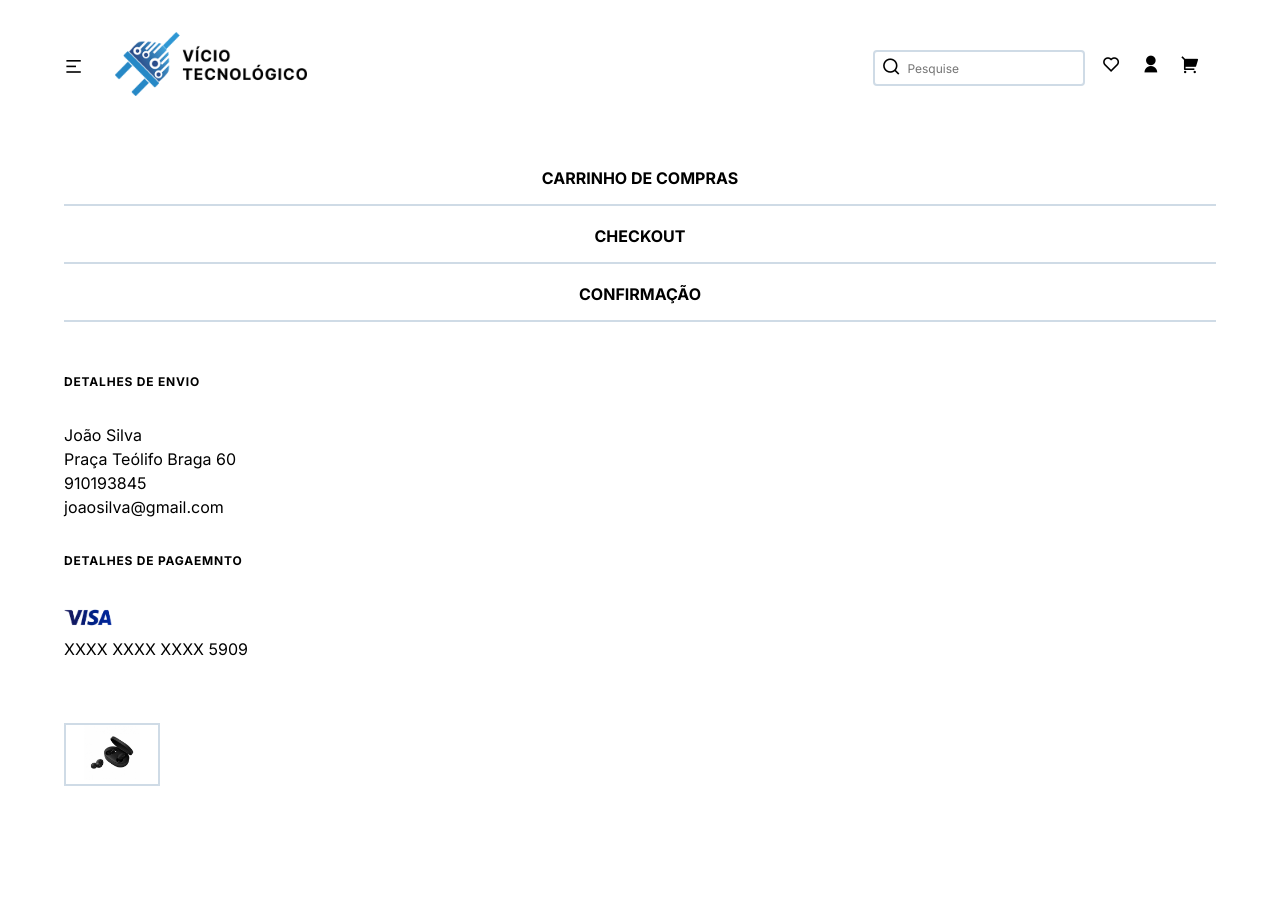
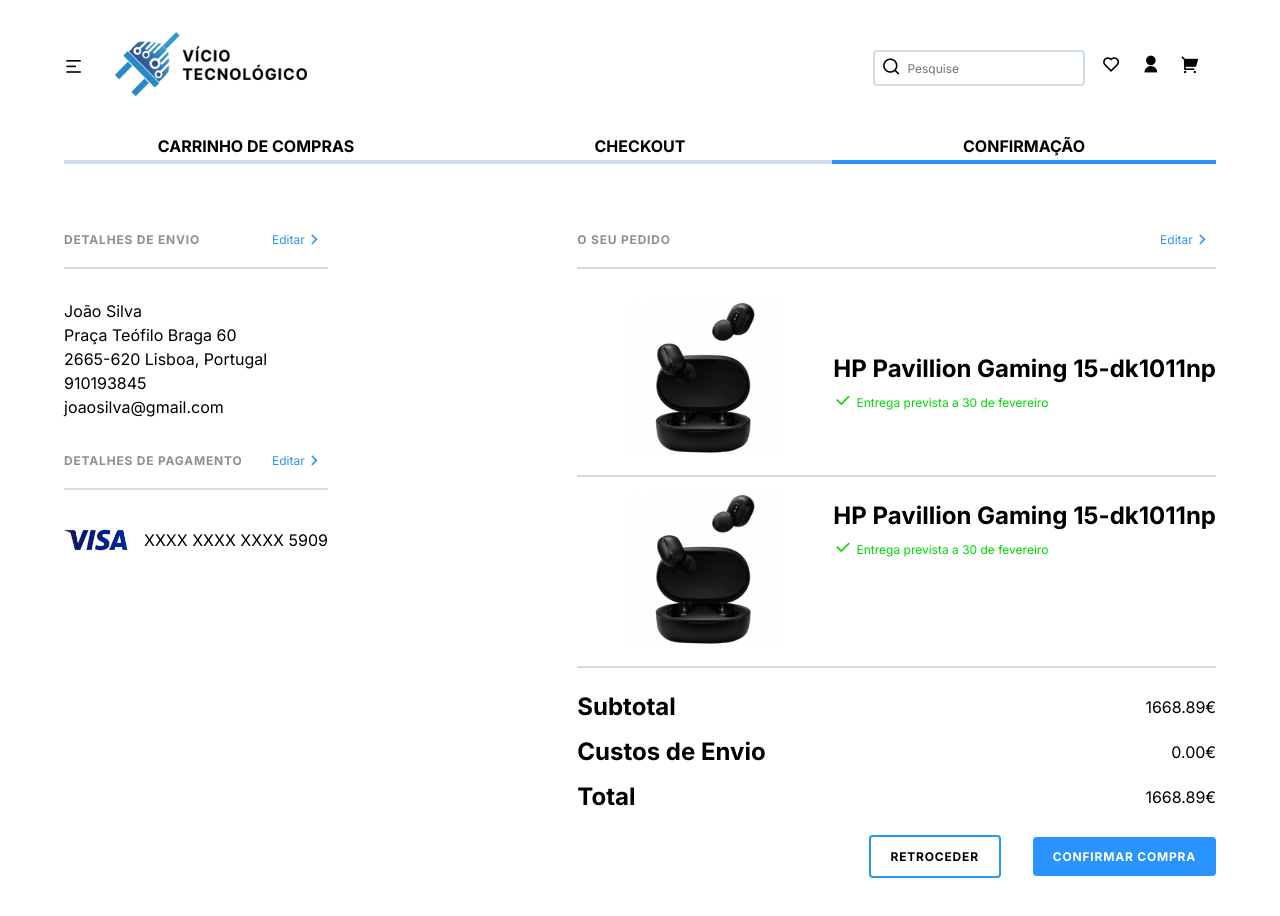
Before and after one commit to goncalodiasmm/vicio-tecnologico, a plain HTML site: page pagamento-3.html in a window 1280 px wide. Before the commit the page ends 850 px from the top, so only its background shows below. Drawn offline with nearby package versions, Linux system fonts and the light colour scheme.

Commit message:
Estilização Páginas Pagamento

```diff
--- a/css/global.css
+++ b/css/global.css
@@ -119,10 +119,25 @@ p {
   background-color: var(--cor-primária);
 }
 
+.texto-centro {
+  text-align: center;
+}
+
+.texto-estender {
+  white-space: nowrap;
+}
+
 /* ÍCONES */
 i {
   font-size: 1.2rem;
   margin-right: 0.25rem;
+}
+
+.anel {
+  border-radius: 50%;
+  border-style: solid;
+  border-width: 0.125rem;
+  padding: 1rem;
 }
 
 /* BOTÕES */
@@ -407,6 +422,10 @@ header {
   margin-top: 2rem;
 }
 
+.ml-1 {
+  margin-left: 1rem;
+}
+
 /* BORDAS */
 .borda-primária {
   border-bottom: 0.25rem solid var(--cor-primária);
--- a/css/style.css
+++ b/css/style.css
@@ -301,6 +301,10 @@
 }
 
 /*SECÇÃO DE PAGAMENTO 1*/
+.pagamento {
+  margin: 2rem 0;
+}
+
 .pagamento button {
   width: 100%;
 }
@@ -340,3 +344,8 @@
 .campo-inferior .vale-desconto input {
   text-indent: 1.5rem;
 }
+
+/* PAGAMENTO 4 */
+.anel {
+  font-size: 4rem;
+}
--- a/pagamento-3.html
+++ b/pagamento-3.html
@@ -37,61 +37,114 @@
       </div>
    </nav>
 
-   <!--SECCÃO DE PAGAMENTO - SEPARADOR 1 -->
+   <!-- SECCÃO DE PAGAMENTO - SEPARADOR 1 -->
    <section class="pagamento">
-      <!--CARRINHO DE COMPRAS-->
-      <div class="carrinho-Compras">
-         <button>
+      <div class="flex-h justificar-centro">
+         <!-- CARRINHO DE COMPRAS -->
+         <button class="borda-cinzento">
             <p class="categoria-médio">Carrinho de compras</p>
-            <div class="divisória-horizontal">
+         </button>
+         <!-- CHECKOUT -->
+         <button class="borda-cinzento">
+            <p class="categoria-médio">Checkout</p>
+         </button>
+         <!-- CONFIRMAÇÃO -->
+         <button class="borda-primária">
+            <p class="categoria-médio">Confirmação</p>
          </button>
       </div>
+   </section>
 
-      <!--CHECKOUT-->
-      <div class="checkout">
-         <button>
-            <p class="categoria-médio">Checkout</p>
-            <div class="divisória-horizontal">
-         </button>
+   <!-- PAGAMENTO 3 -->
+   <div class="flex-h justificar-entre flex-ajustar flex-1">
+      <div>
+         <header>
+            <div class="flex-h justificar-entre">
+               <p class="categoria-pequeno cinzento-60">Detalhes de Envio</p>
+               <a href="pagamento-2.html" class="flex-h alinhar-centro">
+                  <p class="subtexto primária">Editar</p>
+                  <i class="ri-arrow-right-s-line primária"></i>
+               </a>
+            </div>
+            <div class="divisória-horizontal"></div>
+         </header>
+         <div>
+            <p>João Silva</p>
+            <p>Praça Teófilo Braga 60</p>
+            <p>2665-620 Lisboa, Portugal</p>
+            <p>910193845</p>
+            <p>joaosilva@gmail.com</p>
+         </div>
+         <!-- DETALHES PAGAMENTO -->
+         <header>
+            <div class="flex-h justificar-entre">
+               <p class="categoria-pequeno cinzento-60">Detalhes de Pagamento</p>
+               <a href="pagamento-2.html" class="flex-h alinhar-centro">
+                  <p class="subtexto primária">Editar</p>
+                  <i class="ri-arrow-right-s-line primária"></i>
+               </a>
+            </div>
+            <div class="divisória-horizontal"></div>
+         </header>
+         <div class="flex-h alinhar-centro">
+            <img src="./img/pagamento-visa.png" alt="pagamento-visa">
+            <p class="ml-1">XXXX XXXX XXXX 5909</p>
+         </div>
       </div>
-
-      <!--CONFIRMAÇÃO-->
-      <div class="confirmação">
-         <button>
-            <p class="categoria-médio">confirmação</p>
-            <div class="divisória-horizontal">
-         </button>
+      <!-- O SEU PEDIDO -->
+      <div>
+         <header>
+            <div class="flex-h justificar-entre alinhar-centro">
+               <p class="categoria-pequeno cinzento-60">O seu pedido</p>
+               <div class="flex-h alinhar-centro">
+                  <p class="subtexto primária">Editar</p>
+                  <i class="ri-arrow-right-s-line primária"></i>
+               </div>
+            </div>
+            <div class="divisória-horizontal"></div>
+         </header>
+         <div class="flex-h alinhar-centro">
+            <div class="w-16"><img src="/img/Auriculares Xiaomi Mi Airdots/auriculares-xiaomi-mi-airdots_1.jpg"
+                  alt="auriculares"></div>
+            <div>
+               <p class="subtítulo">HP Pavillion Gaming 15-dk1011np</p>
+               <div class="flex-h">
+                  <i class="ri-check-line sucesso"></i>
+                  <p class="subtexto sucesso">Entrega prevista a 30 de fevereiro</p>
+               </div>
+            </div>
+         </div>
+         <div class="divisória-horizontal"></div>
+         <div class="flex-h">
+            <div class="w-16"><img src="/img/Auriculares Xiaomi Mi Airdots/auriculares-xiaomi-mi-airdots_1.jpg"
+                  alt="auriculares"></div>
+            <div>
+               <p class="subtítulo">HP Pavillion Gaming 15-dk1011np</p>
+               <div class="flex-h">
+                  <i class="ri-check-line sucesso"></i>
+                  <p class="subtexto sucesso">Entrega prevista a 30 de fevereiro</p>
+               </div>
+            </div>
+         </div>
+         <div class="divisória-horizontal"></div>
+         <div class="flex-h alinhar-centro justificar-entre">
+            <p class="subtítulo">Subtotal</p>
+            <p>1668.89€</p>
+         </div>
+         <div class="flex-h alinhar-centro justificar-entre">
+            <p class="subtítulo">Custos de Envio</p>
+            <p>0.00€</p>
+         </div>
+         <div class="flex-h alinhar-centro justificar-entre">
+            <p class="subtítulo">Total</p>
+            <p>1668.89€</p>
+         </div>
+         <div class="flex-h espaço-2 alinhar-centro justificar-fim">
+            <a href="pagamento-1.html" class="btn-contorno categoria-pequeno">Retroceder</a>
+            <a href="pagamento-4.html" class="btn-primário categoria-pequeno">Confirmar Compra</a>
+         </div>
       </div>
-
-      <!--DETALHES ENVIO-->
-      <section class="breadcrumbs">
-         <p class="categoria-pequeno">DETALHES DE ENVIO</p>
-      </section>
-      <div class="detalhes envio">
-         <p>João Silva</p>
-         <p>Praça Teólifo Braga 60</p>
-         <p>910193845</p>
-         <p>joaosilva@gmail.com</p>
-
-         <!--DETALHES DE PAGAMENTO-->
-         <section class="breadcrumbs">
-            <p class="categoria-pequeno">DETALHES DE PAGAEMNTO</p>
-         </section>
-         <div class="pagamentos">
-            <img src="./img/pagamento-visa.png" alt="visa" class="meio-pagamento">
-            <p> XXXX XXXX XXXX 5909</p>
-         </div>
-         <!--O SEU PEDIDO-->
-
-         <!--SECÇÃO LISTAGEM DO CARRINHO DE COMPRAS-->
-         <section class="lista-compras">
-            <div class="linha-compra">
-               <div class="miniatura">
-                  <img src="./img/Auriculares Xiaomi Mi Airdots/auriculares-xiaomi-mi-airdots_2.jpg"
-                     alt="auriculares xiaomi">
-         </section>
-
-
+   </div>
 </body>
 
 </html>
```
Also changed, not shown: pagamento-1.html (+6 -6 lines), pagamento-2.html (+7 -7 lines), pagamento-4.html (added, +66 -0 lines).
